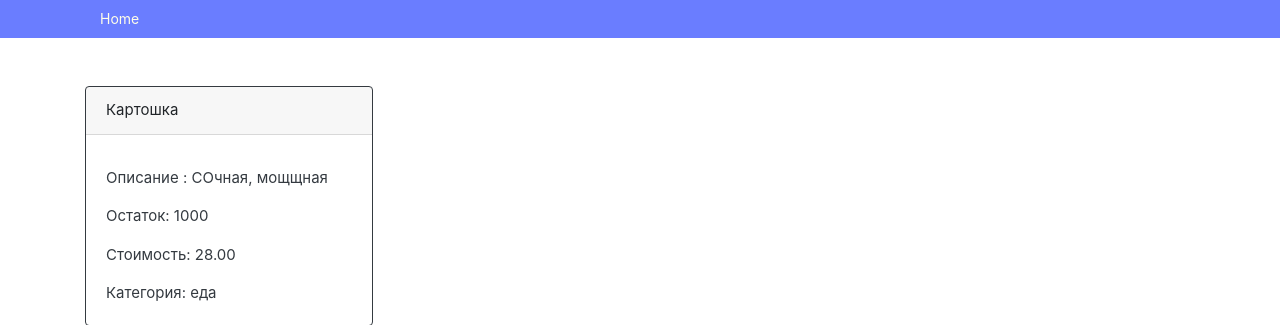
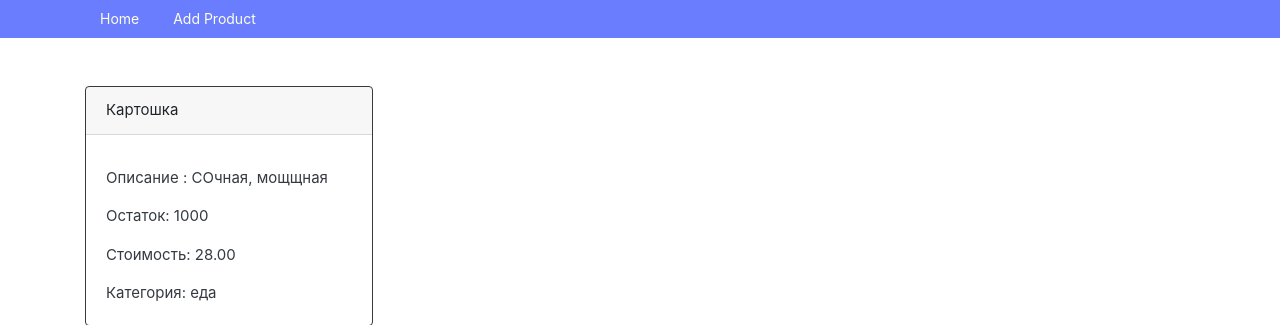
Before and after one commit to insanboss/lab_48, a Django app: page /product/1 in a window 1280 px wide. Shown: the top 325 px of the page. Run offline with Django 3.2, Linux system fonts and the light colour scheme; data comes from the database, SQL or seed files in the repository; some libraries are stand-ins or nearby versions.

Commit message:
Создана форма forms.py Создан шаблон для создания продукта и реализовано само добавление продукта

```diff
--- a/source/product_app/templates/index.html
+++ b/source/product_app/templates/index.html
@@ -1,5 +1,6 @@
 {% extends 'base.html' %}
 {% block menu %}
+    <li><a href="{% url 'product_add' %}">Add Product</a></li>
 
 
 {% endblock %}
--- a/source/product_app/templates/product_view.html
+++ b/source/product_app/templates/product_view.html
@@ -2,10 +2,9 @@
 
 
 {% block menu %}
+    <li><a href="{% url 'product_add' %}">Add Product</a></li>
+{% endblock menu %}
 
-
-
-{% endblock menu %}
 {% block title %}{{ product.product }}{% endblock %}
 
 
--- a/source/product_app/views.py
+++ b/source/product_app/views.py
@@ -1,5 +1,8 @@
-from django.shortcuts import render, get_object_or_404
+from django.shortcuts import render, get_object_or_404, redirect
+
+from product_app.forms import ProductForm
 from product_app.models import Product
+
 
 # Create your views here.
 
@@ -13,6 +16,25 @@ def index_view(request):
 
 
 def product_view(request, pk):
-
     product = get_object_or_404(Product, pk=pk)
     return render(request, 'product_view.html', context={'product': product})
+
+
+def product_create_view(request):
+    if request.method == 'GET':
+        product = ProductForm()
+        return render(request, 'product_create.html', context={'form': product})
+    elif request.method == 'POST':
+        product = ProductForm(data=request.POST)
+        if product.is_valid():
+            product = Product(
+                product=product.cleaned_data.get('product'),
+                description=product.cleaned_data.get('description'),
+                categories=product.cleaned_data.get('categories'),
+                remainder=product.cleaned_data.get('remainder'),
+                cost=product.cleaned_data.get('cost'),
+            )
+            product.save()
+        else:
+            return render(request, 'product_create.html', context={'form': product})
+        return redirect('product_view', pk=product.id)
--- a/source/shop_app/urls.py
+++ b/source/shop_app/urls.py
@@ -15,10 +15,11 @@ Including another URLconf
 """
 from django.contrib import admin
 from django.urls import path
-from product_app.views import index_view, product_view
+from product_app.views import index_view, product_view, product_create_view
 
 urlpatterns = [
     path('admin/', admin.site.urls),
     path('', index_view, name='index'),
     path('product/<int:pk>', product_view, name='product_view'),
+    path('product/add', product_create_view, name='product_add'),
 ]
```
Also changed, not shown: source/product_app/forms.py (added, +11 -0 lines), source/product_app/templates/product_create.html (added, +11 -0 lines).
